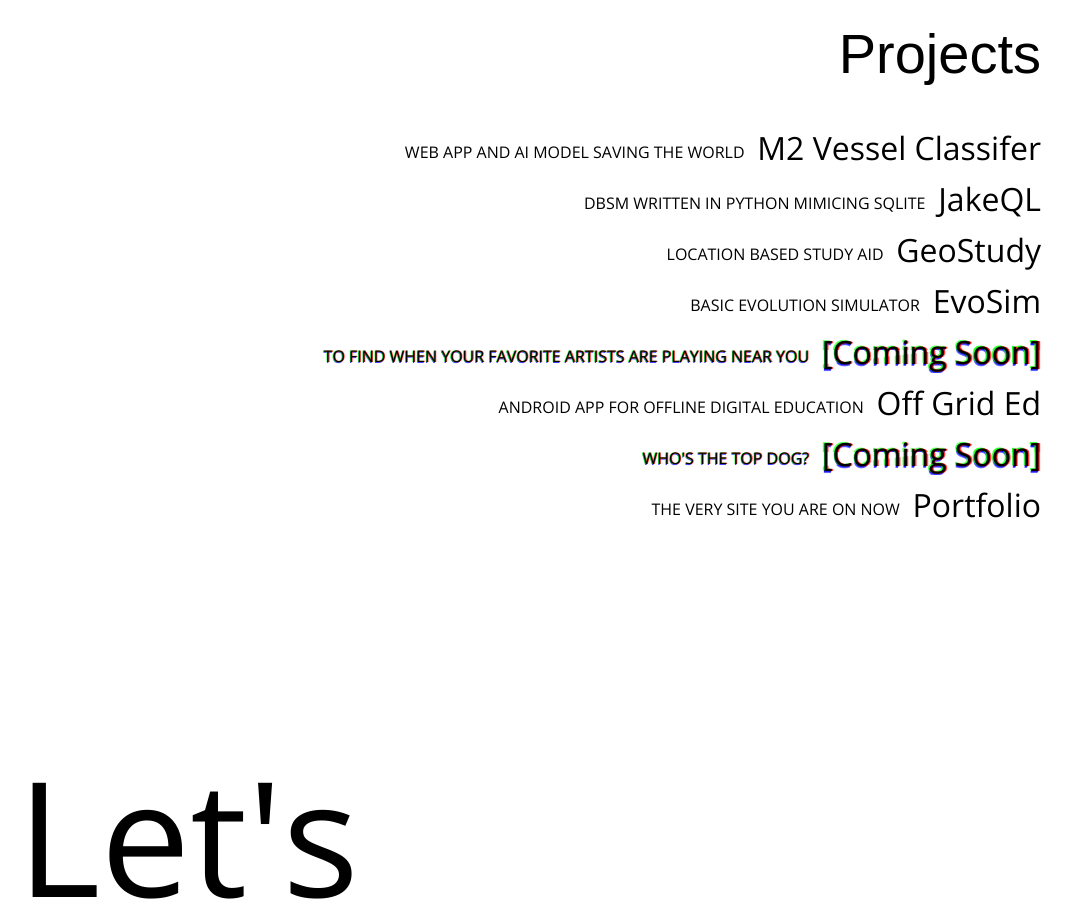
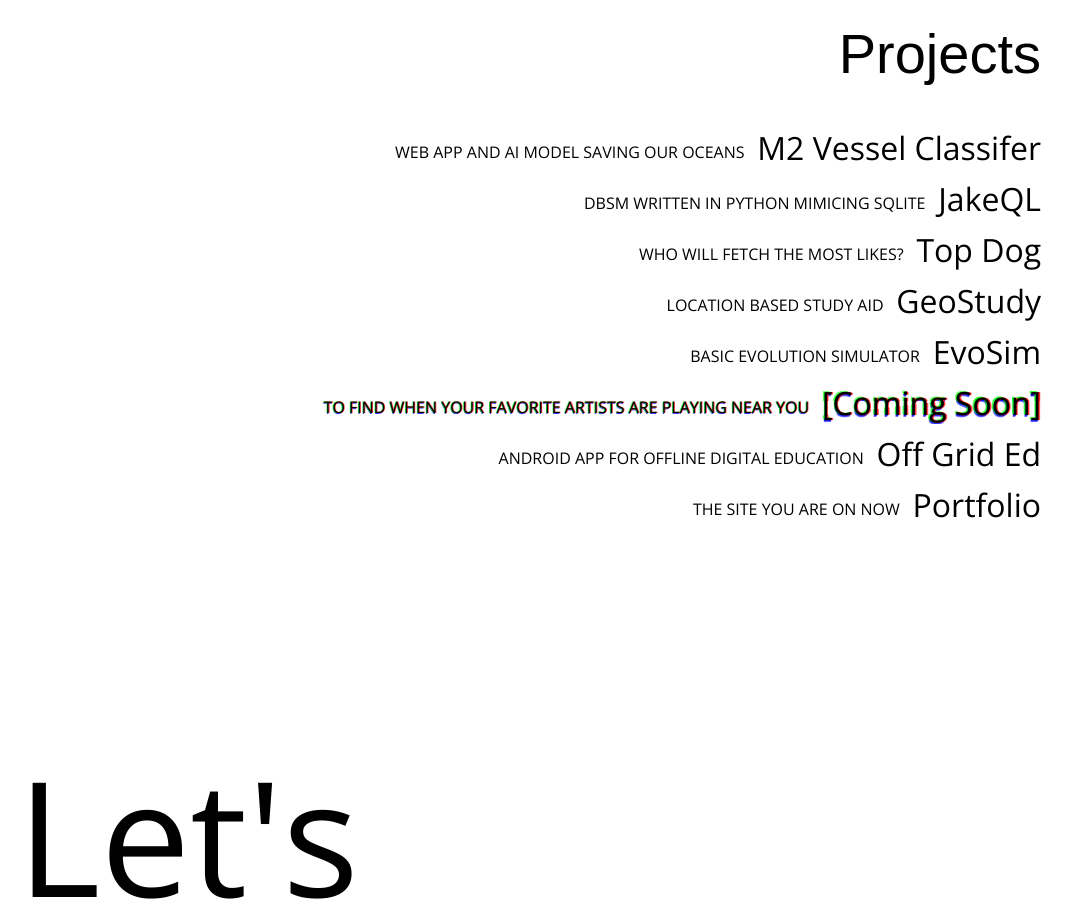
Before and after one commit to JacobStacy/PortfolioV1, a Next.js app: page / in a window 1280 px wide. Shown: the part 1580-2503 px from the top of the page, without its empty margins (111-1183 px from the left). Built offline with nearby package versions, Linux system fonts and the light colour scheme; a web font is replaced by a local one.

Commit message:
Added top dog to projects

```diff
--- a/app/ui/Projects.tsx
+++ b/app/ui/Projects.tsx
@@ -1,6 +1,5 @@
 import styles from "./projects.module.scss";
 import { frankRuhlLibre } from '@/app/ui/fonts';
-import Image from "next/image";
 
 
 const projects = [
@@ -9,7 +8,7 @@ const projects = [
         image: "/Capstone-1.png",
         link: "http://www.capstone.cse.msu.edu/2024-01/projects/anthropocene-institute/",
         availiable: true,
-        sub_text: "WEB APP AND AI MODEL SAVING THE WORLD"
+        sub_text: "WEB APP AND AI MODEL SAVING OUR OCEANS"
     },
     {
         title: "JakeQL",
@@ -17,6 +16,13 @@ const projects = [
         link: "https://github.com/JacobStacy/JakeQL",
         availiable: true,
         sub_text: "DBSM WRITTEN IN PYTHON MIMICING SQLITE"
+    },
+    {
+        title: "Top Dog",
+        image: "",
+        link: "top-dog-nine.vercel.app",
+        availiable: true,
+        sub_text: "WHO WILL FETCH THE MOST LIKES?"
     },
     {
         title: "GeoStudy",
@@ -47,18 +53,11 @@ const projects = [
         sub_text: "ANDROID APP FOR OFFLINE DIGITAL EDUCATION"
     },
     {
-        title: "[Coming Soon]",
-        image: "",
-        link: "",
-        availiable: false,
-        sub_text: "WHO'S THE TOP DOG?"
-    },
-    {
         title: "Portfolio",
         image: "",
         link: "https://github.com/JacobStacy/PortfolioV1",
         availiable: true,
-        sub_text: "THE VERY SITE YOU ARE ON NOW"
+        sub_text: "THE SITE YOU ARE ON NOW"
     }
 ];
 
--- a/package.json
+++ b/package.json
@@ -12,7 +12,8 @@
     "@vercel/analytics": "^1.3.1",
     "next": "14.2.5",
     "react": "^18",
-    "react-dom": "^18"
+    "react-dom": "^18",
+    "zod": "^3.23.8"
   },
   "devDependencies": {
     "@types/node": "^20",
```
Also changed, not shown: 1 other file (tests, documents, lock files or other folders).
